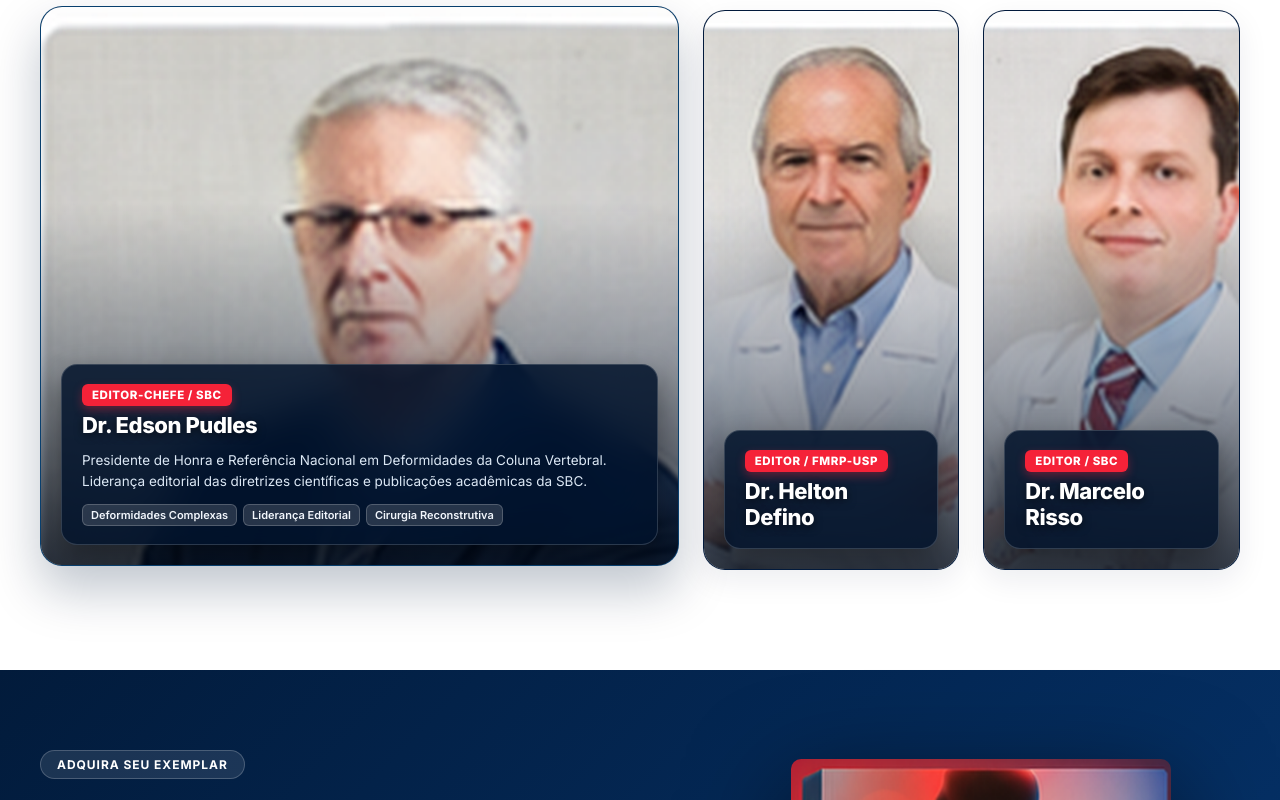
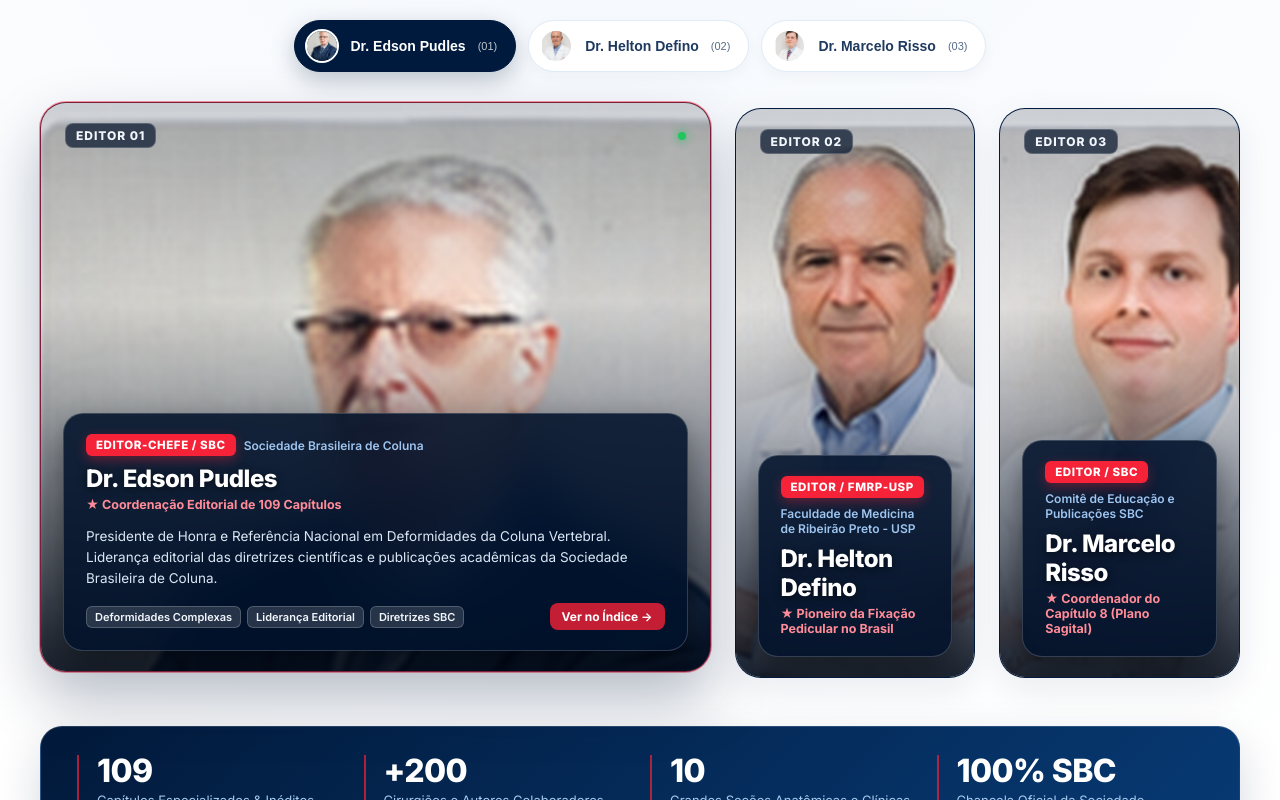
Before and after one commit to GuiihMed/Tratado-de-Cirurgia-da-Coluna-Vertebral, a Next.js app: page /en/home-new in a window 1280 px wide. Shown: the part 4160-4960 px from the top of the page. Built offline with nearby package versions, Linux system fonts and the light colour scheme.

Commit message:
style: aprimorar design da secao de autores com abas de selecao rapida, badges de editor e banner estatistico

```diff
--- a/app/[locale]/home-new/page.tsx
+++ b/app/[locale]/home-new/page.tsx
@@ -29,26 +29,35 @@ export default function HomeNewPage({ params }: HomeNewProps) {
   const authorsList = [
     {
       id: 0,
+      num: "01",
       name: "Dr. Edson Pudles",
       role: "Editor-Chefe / SBC",
+      institution: "Sociedade Brasileira de Coluna",
+      highlight: "Coordenação Editorial de 109 Capítulos",
       photo: "/assets/edson-pudles.png",
-      bio: "Presidente de Honra e Referência Nacional em Deformidades da Coluna Vertebral. Liderança editorial das diretrizes científicas e publicações acadêmicas da SBC.",
-      specialties: ["Deformidades Complexas", "Liderança Editorial", "Cirurgia Reconstrutiva"],
+      bio: "Presidente de Honra e Referência Nacional em Deformidades da Coluna Vertebral. Liderança editorial das diretrizes científicas e publicações acadêmicas da Sociedade Brasileira de Coluna.",
+      specialties: ["Deformidades Complexas", "Liderança Editorial", "Diretrizes SBC"],
     },
     {
       id: 1,
+      num: "02",
       name: "Dr. Helton Defino",
       role: "Editor / FMRP-USP",
+      institution: "Faculdade de Medicina de Ribeirão Preto - USP",
+      highlight: "Pioneiro da Fixação Pedicular no Brasil",
       photo: "/assets/helton-defino.png",
-      bio: "Professor Titular da USP Ribeirão Preto. Pioneiro na pesquisa biomecânica internacional, desenvolvimento de técnicas de fixação vertebral pedicular e traumatologia espinhal.",
+      bio: "Professor Titular da USP Ribeirão Preto. Pioneiro na pesquisa biomecânica internacional, desenvolvimento de técnicas de instrumentação vertebral pedicular e traumatologia espinhal.",
       specialties: ["Biomecânica Espinhal", "Fixação Pedicular", "Trauma Raquimedular"],
     },
     {
       id: 2,
+      num: "03",
       name: "Dr. Marcelo Risso",
       role: "Editor / SBC",
+      institution: "Comitê de Educação e Publicações SBC",
+      highlight: "Coordenador do Capítulo 8 (Plano Sagital)",
       photo: "/assets/marcelo-risso.png",
-      bio: "Especialista em Equilíbrio Sagital Global, Osteotomias Tridimensionais de Alta Complexidade e Cirurgia Minimamente Invasiva da Coluna Vertebral.",
+      bio: "Especialista em Equilíbrio Sagital Global, Osteotomias Tridimensionais de Alta Complexidade e Cirurgia Minimamente Invasiva da Coluna Vertebral no Brasil.",
       specialties: ["Equilíbrio Sagital", "Osteotomias 3D", "Minimamente Invasiva"],
     },
   ];
@@ -646,17 +655,44 @@ export default function HomeNewPage({ params }: HomeNewProps) {
           </div>
         </section>
 
-        {/* ================= AUTORES E CORPO EDITORIAL (SANFONA INTERATIVA) ================= */}
-        <section id="autores" style={{ padding: "80px 0 100px", background: "#fff" }}>
+        {/* ================= AUTORES E CORPO EDITORIAL (SANFONA INTERATIVA PREMIUM) ================= */}
+        <section id="autores" style={{ padding: "90px 0 110px", background: "radial-gradient(100% 100% at 50% 0%, #f4f8fd 0%, #ffffff 100%)" }}>
           <div className="shell">
             <div className="modern-section-header">
-              <span className="modern-tag-pill">Excelência Nacional</span>
+              <span className="modern-tag-pill">Liderança Acadêmica &amp; Cirúrgica</span>
               <h2 className="modern-section-title">Autores &amp; Corpo Editorial</h2>
               <p className="modern-section-subtitle">
-                O Tratado reúne os maiores expoentes da cirurgia de coluna do Brasil, combinando rigor acadêmico com vasta experiência de bloco cirúrgico.
+                O Tratado reúne os maiores expoentes da cirurgia de coluna do Brasil, combinando rigor acadêmico, diretrizes da SBC e vasta experiência de bloco cirúrgico.
               </p>
             </div>
 
+            {/* Quick-Selector Tabs for Instant Navigation */}
+            <div className="author-selector-tabs">
+              {authorsList.map((author, index) => {
+                const isActive = activeAuthor === index;
+                return (
+                  <button
+                    key={author.id}
+                    type="button"
+                    className={`author-selector-btn ${isActive ? "active" : ""}`}
+                    onClick={() => setActiveAuthor(index)}
+                    onMouseEnter={() => setActiveAuthor(index)}
+                  >
+                    <img
+                      src={author.photo}
+                      alt={author.name}
+                      className="author-selector-thumb"
+                    />
+                    <span>{author.name}</span>
+                    <span style={{ fontSize: 11, opacity: 0.75, fontWeight: 500 }}>
+                      ({author.num})
+                    </span>
+                  </button>
+                );
+              })}
+            </div>
+
+            {/* Premium Interactive Accordion */}
             <div className="author-accordion-container">
               {authorsList.map((author, index) => {
                 const isActive = activeAuthor === index;
@@ -667,6 +703,15 @@ export default function HomeNewPage({ params }: HomeNewProps) {
                     onMouseEnter={() => setActiveAuthor(index)}
                     onClick={() => setActiveAuthor(index)}
                   >
+                    {/* Top Bar with Number Badge & Live Pulse */}
+                    <div className="author-card-top-bar">
+                      <span className="author-num-badge">
+                        EDITOR {author.num}
+                      </span>
+                      {isActive && <div className="author-pulse-dot" title="Perfil em Foco" />}
+                    </div>
+
+                    {/* High-Resolution Portrait */}
                     <img
                       src={author.photo}
                       alt={author.name}
@@ -674,9 +719,11 @@ export default function HomeNewPage({ params }: HomeNewProps) {
                     />
                     <div className="author-accordion-overlay" />
 
+                    {/* Bottom Frosted Glass Box */}
                     <div className="author-accordion-content">
                       <div className="author-accordion-glass-box">
                         <div>
+                          <div style={{ display: "flex", alignItems: "center", gap: 8, marginBottom: 8, flexWrap: "wrap" }}>
                             <span
                               style={{
                                 display: "inline-block",
@@ -688,17 +735,21 @@ export default function HomeNewPage({ params }: HomeNewProps) {
                                 fontWeight: 800,
                                 textTransform: "uppercase",
                                 letterSpacing: "0.05em",
-                              marginBottom: 6,
-                              boxShadow: "0 4px 10px rgba(245, 34, 56, 0.35)",
+                                boxShadow: "0 4px 12px rgba(245, 34, 56, 0.35)",
                               }}
                             >
                               {author.role}
                             </span>
+                            <span style={{ fontSize: 12, color: "#9ec5f0", fontWeight: 600 }}>
+                              {author.institution}
+                            </span>
+                          </div>
+
                           <h3
                             style={{
-                              fontSize: 22,
+                              fontSize: 24,
                               fontWeight: 800,
-                              margin: 0,
+                              margin: "0 0 4px",
                               letterSpacing: "-0.02em",
                               color: "#fff",
                               textShadow: "0 2px 8px rgba(0,0,0,0.6)",
@@ -706,6 +757,10 @@ export default function HomeNewPage({ params }: HomeNewProps) {
                           >
                             {author.name}
                           </h3>
+
+                          <div style={{ fontSize: 12.5, color: "#ff8c98", fontWeight: 700 }}>
+                            ★ {author.highlight}
+                          </div>
                         </div>
 
                         <div className="author-accordion-details">
@@ -714,12 +769,13 @@ export default function HomeNewPage({ params }: HomeNewProps) {
                               fontSize: 13.5,
                               lineHeight: 1.55,
                               color: "#dce8f5",
-                              margin: "0 0 12px",
+                              margin: "0 0 14px",
                             }}
                           >
                             {author.bio}
                           </p>
 
+                          <div style={{ display: "flex", gap: 6, flexWrap: "wrap", alignItems: "center", justifyContent: "space-between" }}>
                             <div style={{ display: "flex", gap: 6, flexWrap: "wrap" }}>
                               {author.specialties.map((spec, i) => (
                                 <span
@@ -739,12 +795,52 @@ export default function HomeNewPage({ params }: HomeNewProps) {
                                 </span>
                               ))}
                             </div>
+
+                            <Link
+                              href={`/${locale}/indice-new`}
+                              style={{
+                                fontSize: 12,
+                                fontWeight: 700,
+                                color: "#fff",
+                                textDecoration: "none",
+                                display: "inline-flex",
+                                alignItems: "center",
+                                gap: 4,
+                                padding: "6px 12px",
+                                borderRadius: 8,
+                                background: "rgba(245, 34, 56, 0.8)",
+                                transition: "all 0.2s ease",
+                              }}
+                            >
+                              Ver no Índice →
+                            </Link>
+                          </div>
                         </div>
                       </div>
                     </div>
                   </article>
                 );
               })}
+            </div>
+
+            {/* Editorial Credentials & Trust Banner */}
+            <div className="author-stats-banner">
+              <div className="author-stat-item">
+                <span className="author-stat-value">109</span>
+                <span className="author-stat-label">Capítulos Especializados &amp; Inéditos</span>
+              </div>
+              <div className="author-stat-item">
+                <span className="author-stat-value">+200</span>
+                <span className="author-stat-label">Cirurgiões e Autores Colaboradores</span>
+              </div>
+              <div className="author-stat-item">
+                <span className="author-stat-value">10</span>
+                <span className="author-stat-label">Grandes Seções Anatômicas e Clínicas</span>
+              </div>
+              <div className="author-stat-item">
+                <span className="author-stat-value">100% SBC</span>
+                <span className="author-stat-label">Chancela Oficial da Sociedade Brasileira de Coluna</span>
+              </div>
             </div>
           </div>
         </section>
--- a/app/modern.css
+++ b/app/modern.css
@@ -757,34 +757,110 @@
 }
 
 /* Author Accordion Section (Sanfona Interativa) */
+/* Author Accordion Section (Sanfona Interativa Premium) */
+.author-selector-tabs {
+  display: flex;
+  justify-content: center;
+  gap: 12px;
+  margin-bottom: 36px;
+  flex-wrap: wrap;
+}
+
+.author-selector-btn {
+  display: inline-flex;
+  align-items: center;
+  gap: 12px;
+  padding: 8px 18px 8px 10px;
+  border-radius: 999px;
+  background: #ffffff;
+  border: 1.5px solid #e0ecf8;
+  color: #1e3a5f;
+  font-size: 14px;
+  font-weight: 700;
+  cursor: pointer;
+  box-shadow: 0 4px 14px rgba(0, 24, 60, 0.04);
+  transition: all 0.25s cubic-bezier(0.16, 1, 0.3, 1);
+}
+
+.author-selector-btn:hover {
+  border-color: #063c78;
+  color: #063c78;
+  transform: translateY(-2px);
+  box-shadow: 0 8px 20px rgba(6, 60, 120, 0.12);
+}
+
+.author-selector-btn.active {
+  background: #001a3d;
+  color: #ffffff;
+  border-color: #001a3d;
+  box-shadow: 0 8px 24px rgba(0, 26, 61, 0.25);
+}
+
+.author-selector-thumb {
+  width: 34px;
+  height: 34px;
+  border-radius: 50%;
+  object-fit: cover;
+  border: 2px solid #fff;
+}
+
 .author-accordion-container {
   display: flex;
   gap: 24px;
-  min-height: 560px;
+  min-height: 570px;
   width: 100%;
 }
 
 .author-accordion-card {
   position: relative;
   flex: 1;
-  border-radius: 22px;
+  border-radius: 26px;
   overflow: hidden;
   cursor: pointer;
   background: #021a3a;
-  border: 1px solid rgba(0, 30, 80, 0.1);
-  box-shadow: 0 10px 30px rgba(0, 20, 60, 0.08);
-  transition: flex 0.55s cubic-bezier(0.16, 1, 0.3, 1), transform 0.4s ease, box-shadow 0.4s ease;
+  border: 1px solid rgba(0, 30, 80, 0.12);
+  box-shadow: 0 12px 36px rgba(0, 20, 60, 0.08);
+  transition: flex 0.6s cubic-bezier(0.16, 1, 0.3, 1), transform 0.4s ease, box-shadow 0.4s ease, border-color 0.4s ease;
   display: flex;
   flex-direction: column;
-  justify-content: flex-end;
+  justify-content: space-between;
 }
 
 .author-accordion-card.active,
 .author-accordion-card:hover {
-  flex: 2.5;
-  transform: translateY(-4px);
-  box-shadow: 0 24px 50px rgba(2, 26, 58, 0.25);
-  border-color: rgba(14, 101, 162, 0.5);
+  flex: 2.8;
+  transform: translateY(-6px);
+  box-shadow: 0 28px 60px rgba(0, 20, 55, 0.28), 0 0 0 1px rgba(245, 34, 56, 0.45);
+  border-color: rgba(245, 34, 56, 0.5);
+}
+
+.author-card-top-bar {
+  position: relative;
+  z-index: 10;
+  padding: 20px 24px;
+  display: flex;
+  justify-content: space-between;
+  align-items: center;
+}
+
+.author-num-badge {
+  font-size: 12px;
+  font-weight: 800;
+  letter-spacing: 0.08em;
+  padding: 4px 10px;
+  border-radius: 8px;
+  background: rgba(0, 16, 40, 0.7);
+  backdrop-filter: blur(10px);
+  border: 1px solid rgba(255, 255, 255, 0.2);
+  color: #f1f6fc;
+}
+
+.author-pulse-dot {
+  width: 8px;
+  height: 8px;
+  border-radius: 50%;
+  background: #22c55e;
+  box-shadow: 0 0 10px #22c55e;
 }
 
 .author-accordion-bg {
@@ -795,52 +871,89 @@
   height: 100%;
   object-fit: cover;
   object-position: top center;
-  transition: transform 0.6s cubic-bezier(0.16, 1, 0.3, 1), filter 0.4s ease;
+  transition: transform 0.7s cubic-bezier(0.16, 1, 0.3, 1), filter 0.4s ease;
 }
 
 .author-accordion-card.active .author-accordion-bg,
 .author-accordion-card:hover .author-accordion-bg {
-  transform: scale(1.03);
+  transform: scale(1.04);
 }
 
 .author-accordion-overlay {
   position: absolute;
   inset: 0;
-  background: linear-gradient(180deg, rgba(0, 15, 40, 0) 35%, rgba(0, 15, 40, 0.35) 65%, rgba(1, 10, 25, 0.8) 100%);
+  background: linear-gradient(180deg, rgba(0, 15, 40, 0.2) 0%, rgba(0, 15, 40, 0) 35%, rgba(0, 15, 40, 0.4) 65%, rgba(1, 10, 25, 0.88) 100%);
   pointer-events: none;
 }
 
 .author-accordion-content {
   position: relative;
   z-index: 10;
-  padding: 20px;
+  padding: 20px 22px;
   color: #fff;
   width: 100%;
 }
 
 .author-accordion-glass-box {
-  background: rgba(2, 18, 42, 0.85);
-  backdrop-filter: blur(20px) saturate(180%);
-  -webkit-backdrop-filter: blur(20px) saturate(180%);
-  border: 1px solid rgba(255, 255, 255, 0.16);
-  border-radius: 16px;
-  padding: 18px 20px;
-  box-shadow: 0 12px 30px rgba(0, 0, 0, 0.4);
-  transition: all 0.3s ease;
+  background: rgba(2, 18, 42, 0.88);
+  backdrop-filter: blur(24px) saturate(180%);
+  -webkit-backdrop-filter: blur(24px) saturate(180%);
+  border: 1px solid rgba(255, 255, 255, 0.18);
+  border-radius: 20px;
+  padding: 20px 22px;
+  box-shadow: 0 14px 34px rgba(0, 0, 0, 0.45);
+  transition: all 0.35s ease;
 }
 
 .author-accordion-details {
   opacity: 0;
   max-height: 0;
   overflow: hidden;
-  transition: opacity 0.4s cubic-bezier(0.16, 1, 0.3, 1), max-height 0.5s cubic-bezier(0.16, 1, 0.3, 1), margin-top 0.3s ease;
+  transition: opacity 0.45s cubic-bezier(0.16, 1, 0.3, 1), max-height 0.55s cubic-bezier(0.16, 1, 0.3, 1), margin-top 0.35s ease;
 }
 
 .author-accordion-card.active .author-accordion-details,
 .author-accordion-card:hover .author-accordion-details {
   opacity: 1;
-  max-height: 250px;
-  margin-top: 12px;
+  max-height: 280px;
+  margin-top: 14px;
+}
+
+/* Editorial Credentials Banner */
+.author-stats-banner {
+  margin-top: 48px;
+  display: grid;
+  grid-template-columns: repeat(4, 1fr);
+  gap: 20px;
+  padding: 28px 36px;
+  border-radius: 22px;
+  background: linear-gradient(135deg, #021a3b, #073a74);
+  color: #fff;
+  box-shadow: 0 18px 45px rgba(2, 26, 58, 0.16);
+  border: 1px solid rgba(255, 255, 255, 0.15);
+}
+
+.author-stat-item {
+  display: flex;
+  flex-direction: column;
+  gap: 4px;
+  border-left: 2px solid rgba(245, 34, 56, 0.7);
+  padding-left: 18px;
+}
+
+.author-stat-value {
+  font-size: 32px;
+  font-weight: 800;
+  line-height: 1;
+  letter-spacing: -0.02em;
+  color: #fff;
+}
+
+.author-stat-label {
+  font-size: 13px;
+  color: #a7cbf0;
+  line-height: 1.4;
+  margin: 0;
 }
 
 /* Responsive Breakpoints */
@@ -873,7 +986,7 @@
     min-height: auto;
   }
   .author-accordion-card {
-    min-height: 380px;
+    min-height: 400px;
     flex: none !important;
   }
   .author-accordion-details {
@@ -881,4 +994,25 @@
     max-height: none !important;
     margin-top: 12px !important;
   }
+  .author-stats-banner {
+    grid-template-columns: repeat(2, 1fr);
+    gap: 20px;
+    padding: 24px;
+  }
 }
+
+@media (max-width: 576px) {
+  .author-stats-banner {
+    grid-template-columns: 1fr;
+    gap: 16px;
+    padding: 20px;
+  }
+  .author-selector-tabs {
+    flex-direction: column;
+    width: 100%;
+  }
+  .author-selector-btn {
+    width: 100%;
+    justify-content: flex-start;
+  }
+}
```
Lines whose indentation alone changed are shown as unchanged.
